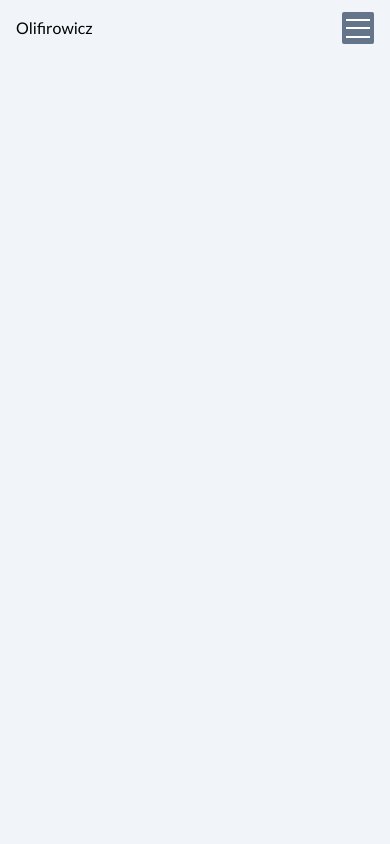
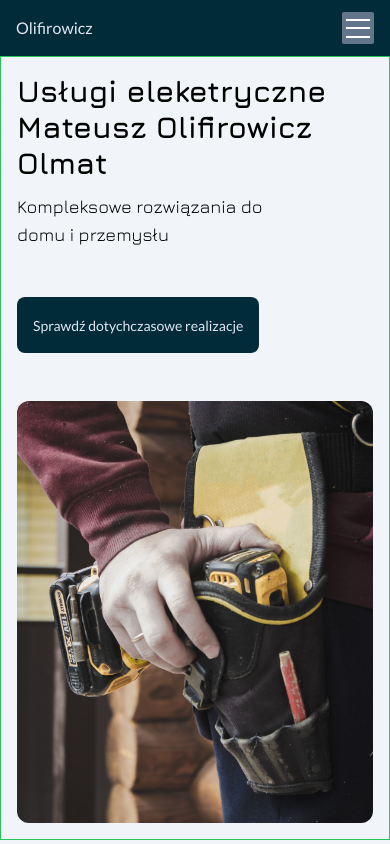
Before and after one commit to rafal19987/Olmat-Landing-Page-Electrician-Nextjs-Tailwind-TypeScript, a Next.js app: page / in a window 390 px wide. Built offline with nearby package versions, Linux system fonts and the light colour scheme.

Commit message:
feature/5-create-main-page-for-mobile-view #5 (#6)
* feat: create main page for mobile view

* fix: change header backgroundcolor

```diff
--- a/src/app/layout.tsx
+++ b/src/app/layout.tsx
@@ -1,5 +1,5 @@
 import type { Metadata } from 'next';
-import { lato } from '@/lib/fonts';
+import { lato, jura } from '@/lib/fonts';
 import { Header } from '@/components/shared-structures/header';
 import './globals.css';
 
@@ -16,14 +16,16 @@ export default function RootLayout({
 }) {
   return (
     <html lang="pl">
-      <body className={lato.variable}>
+      <body className={`${lato.variable} ${jura.variable}`}>
         <div className="font-lato relative flex flex-col w-screen min-h-screen h-full bg-slate-100 lg:flex-row">
-          <div className="fixed top-0 w-full h-full lg:w-64 lg:flex lg:static">
+          <div className="fixed top-0 w-full lg:w-64 lg:flex lg:static">
             <Header />
           </div>
 
           <div className="flex grow flex-col h-full items-center w-full lg:min-h-screen lg:h-full">
-            {children}
+            <main className="mt-[var(--header-height)] border border-green-500 w-full">
+              {children}
+            </main>
           </div>
         </div>
       </body>
--- a/src/app/page.tsx
+++ b/src/app/page.tsx
@@ -1,3 +1,35 @@
+import Link from 'next/link';
+import Image from 'next/image';
+import mainPhoto from '@/assets/images/main-photo.jpg';
+
 export default function Home() {
-  return <main></main>;
+  return (
+    <div className="flex flex-col gap-12 p-4 w-full">
+      <div className="flex flex-col gap-3 font-jura">
+        <h1 className="font-bold text-3xl">
+          Usługi eleketryczne Mateusz Olifirowicz Olmat
+        </h1>
+        <h2 className="text-lg w-3/4">
+          Kompleksowe rozwiązania do domu i przemysłu
+        </h2>
+      </div>
+      <div>
+        <button className="bg-primary p-4 rounded-lg">
+          <span className="font-lato text-sm text-secondary">
+            Sprawdź dotychczasowe realizacje
+          </span>
+        </button>
+      </div>
+      <div className="relative h-[calc(50vh)] overflow-hidden rounded-xl">
+        <Image
+          src={mainPhoto}
+          alt="fotografia elektryka by: james-kovin"
+          className="object-cover"
+          fill
+          priority
+          placeholder="blur"
+        />
+      </div>
+    </div>
+  );
 }
--- a/src/components/shared-structures/header/index.tsx
+++ b/src/components/shared-structures/header/index.tsx
@@ -3,7 +3,7 @@ import { DesktopHeader } from './DesktopHeader';
 
 export const Header = () => {
   return (
-    <header className="px-4 w-screen h-[var(--header-height)] lg:px-0 lg:h-screen">
+    <header className="px-4 w-screen h-[var(--header-height)] lg:px-0 lg:h-screen bg-primary text-secondary">
       <MobileHeader />
       <DesktopHeader />
     </header>
--- a/src/lib/fonts.ts
+++ b/src/lib/fonts.ts
@@ -1,8 +1,15 @@
-import { Lato } from "next/font/google";
+import { Lato, Jura } from 'next/font/google';
 
 export const lato = Lato({
-  subsets: ["latin"],
-  weight: ["100", "300", "400", "700", "900"],
-  style: ["italic", "normal"],
-  variable: "--font-lato",
+  subsets: ['latin'],
+  weight: ['100', '300', '400', '700', '900'],
+  style: ['italic', 'normal'],
+  variable: '--font-lato',
 });
+
+export const jura = Jura({
+  subsets: ['latin'],
+  weight: ['300', '400', '500', '600', '700'],
+  style: ['normal'],
+  variable: '--font-jura',
+});
--- a/tailwind.config.ts
+++ b/tailwind.config.ts
@@ -10,9 +10,14 @@ const config: Config = {
     extend: {
       fontFamily: {
         lato: ['var(--font-lato)'],
+        jura: ['var(--font-jura)'],
       },
       rotate: {
         '225': '225deg',
+      },
+      colors: {
+        primary: '#022B3A',
+        secondary: '#E1E5F2',
       },
     },
   },
```
Also changed, not shown: src/assets/images/main-photo.jpg (added).
